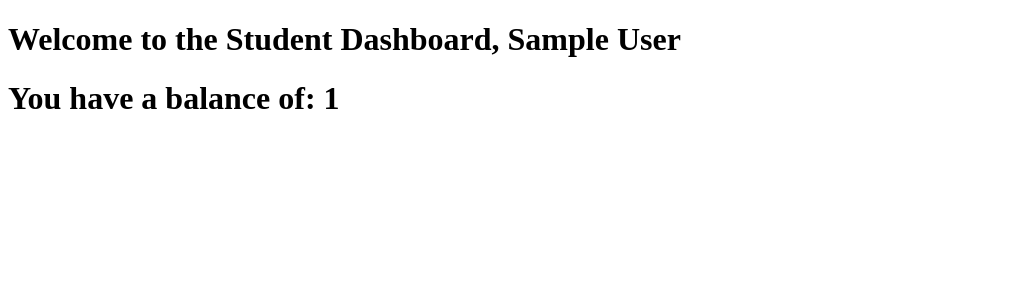
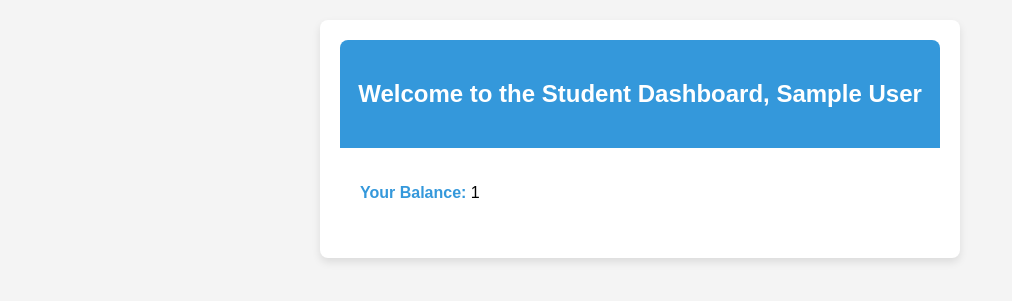
Before and after one commit to fincam/Ckserver, a Flask app: template templates/student_dashboard.html in a window 1280 px wide. Shown: the top 301 px of the page, without its empty margins (0-1012 px from the left). Run offline with Flask 3, Linux system fonts and the light colour scheme; the template is opened without the code that fills it, so the values that code supplies are empty; the visitor is signed in with stand-in values (Sample User, id 1).

Commit message:
Update student_dashboard.html

```diff
--- a/templates/student_dashboard.html
+++ b/templates/student_dashboard.html
@@ -1,14 +1,54 @@
 <!DOCTYPE html>
 <html lang="en">
 <head>
+    <link rel="shortcut icon" href="C:\Users\ranja\OneDrive\Documents\PBL/favicon.png">
     <meta charset="UTF-8">
     <meta name="viewport" content="width=device-width, initial-scale=1.0">
-    <title>Teacher Dashboard</title>
-
-    <link rel="stylesheet" type="text/css" href="/static/style.css">
+    <title>Student Dashboard</title>
+    <style>
+        body {
+            font-family: Arial, sans-serif;
+            background-color: #f4f4f4;
+            margin: 0;
+            padding: 0;
+        }
+        .container {
+            max-width: 600px;
+            margin: 20px auto;
+            background-color: #fff;
+            border-radius: 8px;
+            padding: 20px;
+            box-shadow: 0 4px 8px rgba(0, 0, 0, 0.1);
+        }
+        .header {
+            text-align: center;
+            padding: 20px 0;
+            background-color: #3498db;
+            color: #fff;
+            border-radius: 8px 8px 0 0;
+        }
+        .dashboard-content {
+            padding: 20px;
+        }
+        .dashboard-item {
+            margin-bottom: 10px;
+        }
+        .dashboard-item b {
+            color: #3498db;
+        }
+    </style>
 </head>
 <body>
-    <h1>Welcome to the Student Dashboard, {{ session['name'] }}</h1>
-    <h1> You have a balance of: {{ session['balance'] }}</h1>
+    <div class="container">
+        <div class="header">
+            <h2>Welcome to the Student Dashboard, {{ session['name'] }}</h2>
+        </div>
+        <div class="dashboard-content">
+            <div class="dashboard-item">
+                <p><b>Your Balance:</b> {{ session['balance'] }}</p>
+            </div>
+            <!-- Add more dashboard items here -->
+        </div>
+    </div>
 </body>
 </html>
```
